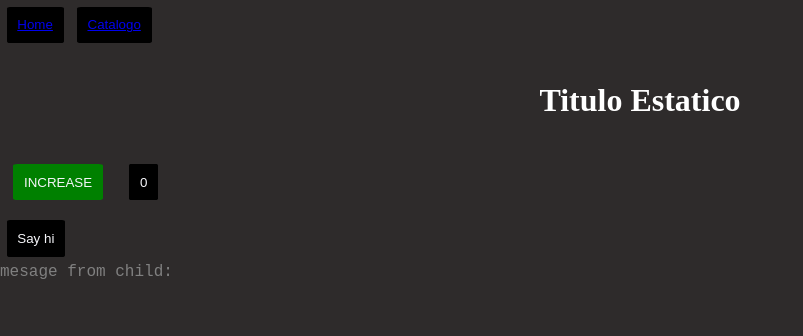
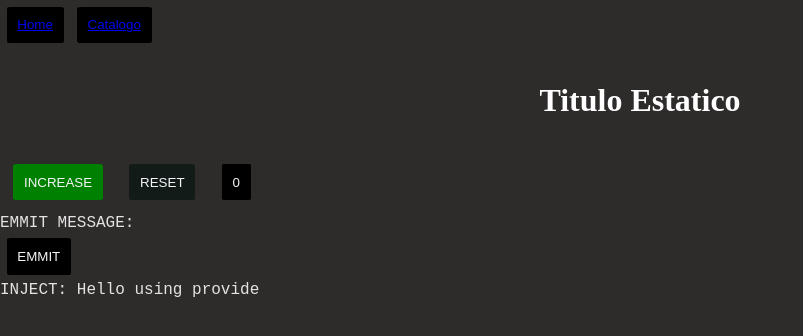
Before and after one commit to marlondt-dev/Ejerecicios-alebat, a Vue app in the folder proyect2/project2/: page / in a window 1280 px wide. Shown: the top 336 px of the page, without its empty margins (0-803 px from the left). Built offline with nearby package versions, Linux system fonts and the light colour scheme.

Commit message:
exersice 10

```diff
--- a/proyect2/project2/src/assets/scss/reset.scss
+++ b/proyect2/project2/src/assets/scss/reset.scss
@@ -51,7 +51,7 @@ img {
 p {
   font-family: 'Courier New', Courier, monospace;
   font-size: 1em;
-  color: gray;
+  color: rgb(228, 226, 226);
 }
 
 a {
--- a/proyect2/project2/src/components/ChildComponent.vue
+++ b/proyect2/project2/src/components/ChildComponent.vue
@@ -1,14 +1,19 @@
 <script setup lang="ts">
-import { defineEmits } from 'vue'
+import { defineEmits, inject } from 'vue'
+
 
 const emit = defineEmits(['greeting'])
+const newMessage = inject('message')
 
 function clicking() {
   emit('greeting', ' saying hello to my father')
 }
 </script>
 <template>
-  <button @click="clicking">Say hi</button>
+  <button @click="clicking">EMMIT</button>
+  <p>
+    INJECT: {{ newMessage }}
+  </p>
 </template>
 
 <style lang="scss" scoped></style>
--- a/proyect2/project2/src/components/ParentComponent.vue
+++ b/proyect2/project2/src/components/ParentComponent.vue
@@ -1,8 +1,10 @@
 <script setup lang="ts">
 import ChildComponent from './ChildComponent.vue'
-import { ref } from 'vue'
+import { ref, provide } from 'vue'
 
 const message = ref('')
+const provideMessae = ref('Hello using provide')
+provide('message', provideMessae)
 
 const changeMessage = (msg) => {
   message.value = msg
@@ -10,8 +12,9 @@ const changeMessage = (msg) => {
 </script>
 <template>
   <div>
+    <p>EMMIT MESSAGE: {{ message }}</p>
     <ChildComponent @greeting="changeMessage" />
-    <p>mesage from child: {{ message }}</p>
+
   </div>
 </template>
 
--- a/proyect2/project2/src/components/TheCounter.vue
+++ b/proyect2/project2/src/components/TheCounter.vue
@@ -1,15 +1,18 @@
 <script setup lang="ts">
 import { ref } from 'vue'
+import {useCounter} from '@/composables/useCounter'
 
-const counter = ref(0)
+const {counter, increase, decrease, reset} = useCounter(0)
+// const counter = ref(0)
 
-const increase = () => counter.value++
-const decrease = () => counter.value--
+// const increase = () => counter.value++
+// const decrease = () => counter.value--
 </script>
 
 <template>
   <button v-if="counter < 10" @click="increase" class="button button--increase">INCREASE</button>
   <button v-if="counter > 0" @click="decrease" class="button button--decrease">DECREASE</button>
+  <button @click="reset" class="button button--reset">RESET</button>
   <button class="button button--result">{{ counter }}</button>
 </template>
 
@@ -25,6 +28,10 @@ const decrease = () => counter.value--
     background-color: red;
   }
 
+  &--reset{
+    background-color: rgb(19, 27, 25);
+  }
+
   &--result {
     background-color: rgb(0, 0, 0);
   }
--- /dev/null
+++ b/proyect2/project2/src/composables/useCounter.ts
@@ -0,0 +1,18 @@
+import {ref} from 'vue'
+
+export function useCounter(initialValue=0){
+
+const counter = ref(initialValue)
+
+const increase = () => counter.value++
+const decrease = () => counter.value--
+const reset = () => counter.value = initialValue
+
+
+return{
+    counter,
+    increase,
+    decrease,
+    reset
+}
+}
```
